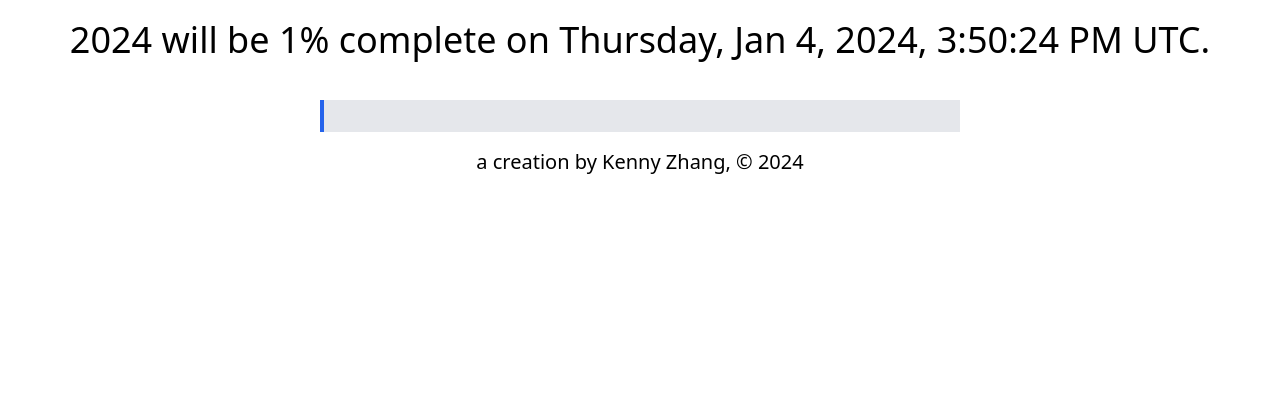
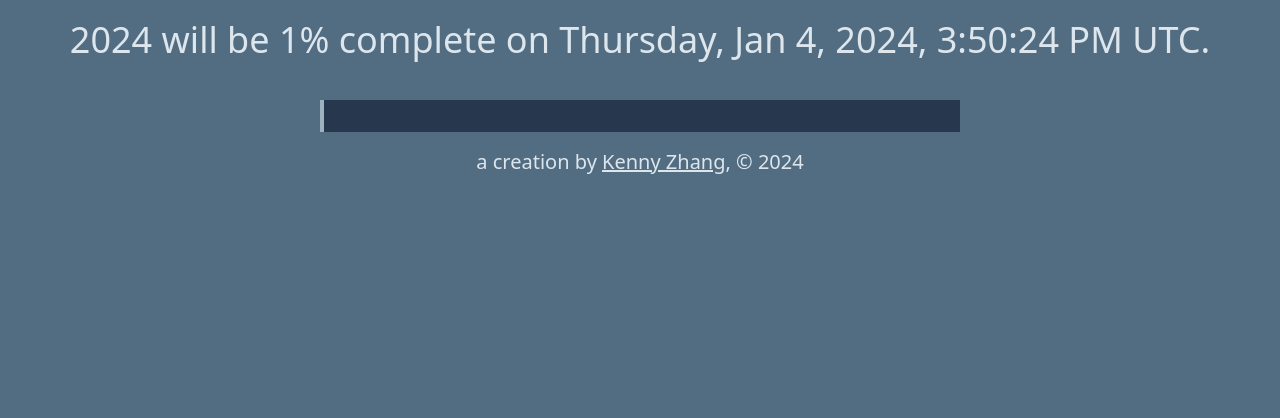
Before and after one commit to kennytrbl/year-progress, a plain HTML site: page index.html in a window 1280 px wide. Shown: the part 382-800 px from the top of the page. Drawn offline with nearby package versions, Linux system fonts and the light colour scheme.

Commit message:
local push

```diff
--- a/index.html
+++ b/index.html
@@ -8,12 +8,12 @@
         <link rel="icon" type="image/x-icon" href="hourglass.svg" />
     </head>
     <body>
-        <div class="flex flex-col items-center justify-center h-screen m-0 sm:text-xl md:text-2xl lg:text-3xl xl:text-4xl">
+        <div class="flex flex-col items-center justify-center h-screen m-0 sm:text-xl md:text-2xl lg:text-3xl xl:text-4xl bg-[#526D82] text-[#DDE6ED]">
             <p id="countdown"></p>
             <p id="progress" class="mt-10"></p>
             <p id="next-percentage" class="mt-10"></p>
-            <div class="w-2/4 h-8 mb-4 bg-gray-200 dark:bg-gray-700 mt-10">
-                <div id="progress-bar" class="h-8 bg-blue-600 dark:bg-blue-500" style="width: 100%"></div>
+            <div class="w-2/4 h-8 mb-4 bg-[#27374D] mt-10">
+                <div id="progress-bar" class="h-8 bg-[#9DB2BF]" style="width: 100%"></div>
             </div>
             <p id="footer" class="text-xl"></p>
         </div>
--- a/script.js
+++ b/script.js
@@ -46,4 +46,4 @@ var x = setInterval(function() {
 	}
 }, 100);
 
-document.getElementById("footer").innerHTML = `a creation by Kenny Zhang, © ${currentYear}`;
+document.getElementById("footer").innerHTML = `a creation by <a class="underline hover:text-[#9DB2BF]" href="https://github.com/kennytrbl">Kenny Zhang</a>, © ${currentYear}`;
```
Also changed, not shown: README.md.
